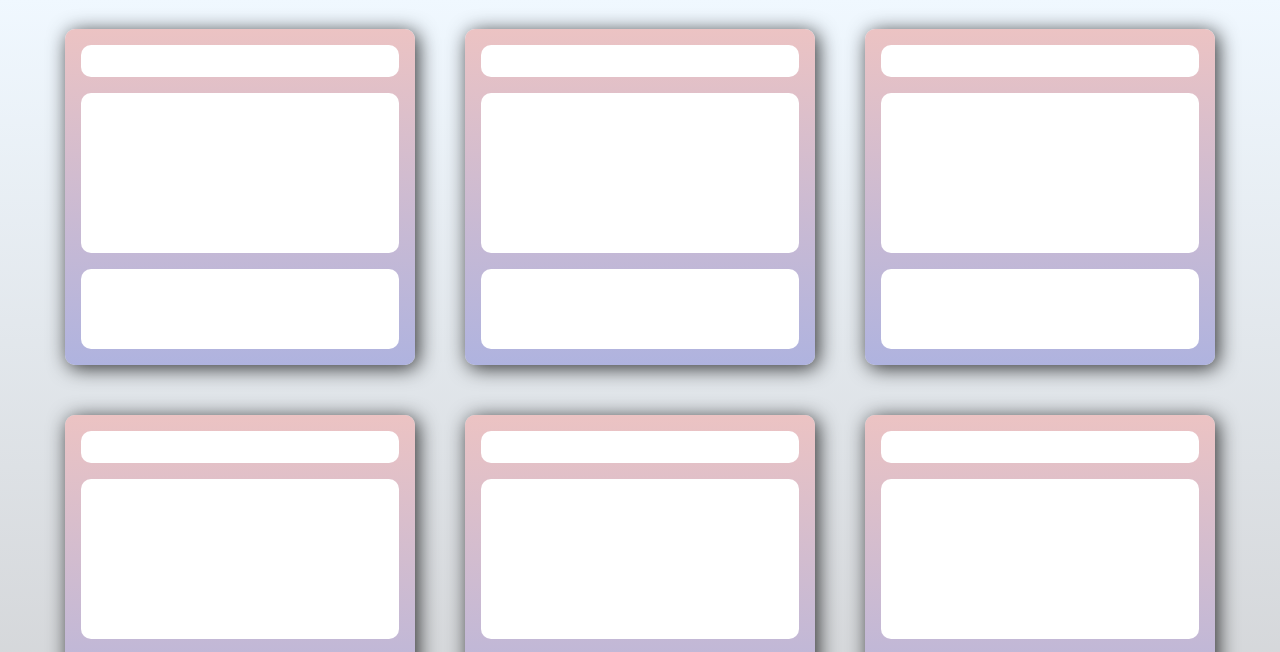
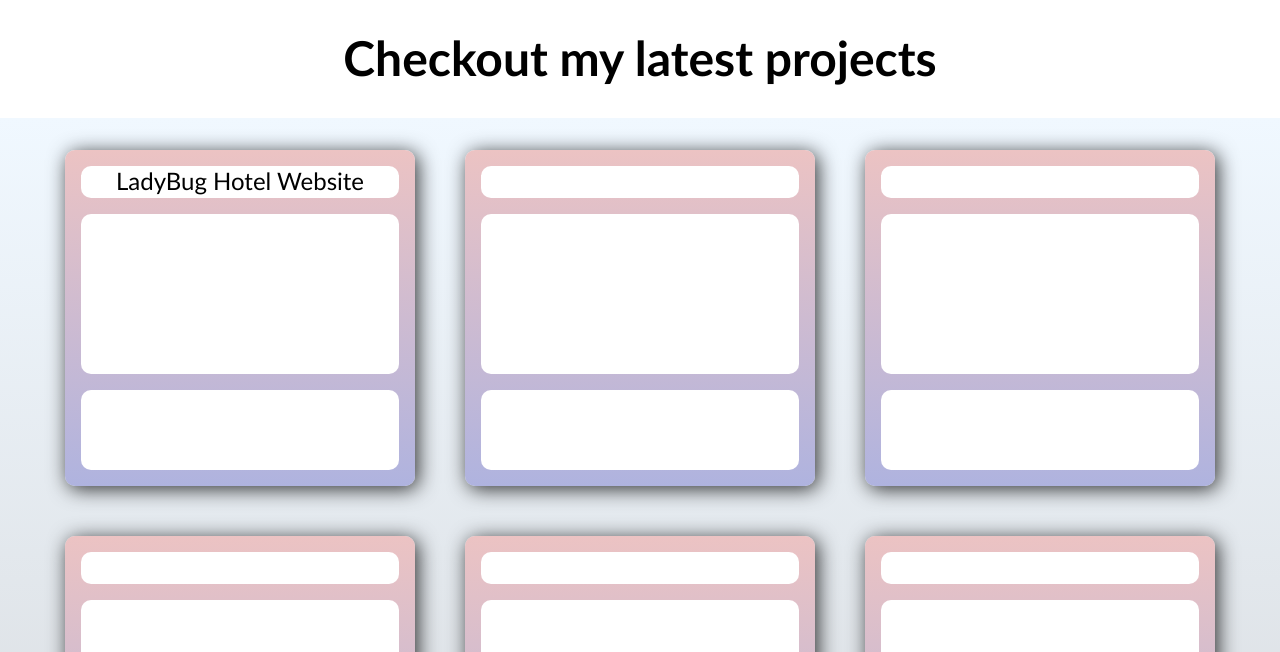
Before and after one commit to elaidina/portfolio1, a plain HTML site: page projects.html in a window 1280 px wide. Shown: the part 80-732 px from the top of the page. Drawn offline with Linux system fonts and the light colour scheme.

Commit message:
projectsH1

```diff
--- a/projects.html
+++ b/projects.html
@@ -26,10 +26,21 @@
   </ul>
   </Nav>
 
-
+<h1 class="projectsH1">Checkout my latest projects</h1>
 
 
 <section class="projectsContainer">
+
+<div class="card">
+  <div class="cardTitle">LadyBug Hotel Website</div>
+  <div class="cardPic"></div>
+  <div class="cardDesc"></div>
+</div>
+<div class="card">
+  <div class="cardTitle"></div>
+  <div class="cardPic"></div>
+  <div class="cardDesc"></div>
+</div>
 <div class="card">
   <div class="cardTitle"></div>
   <div class="cardPic"></div>
--- a/style.css
+++ b/style.css
@@ -270,6 +270,10 @@ footer {
 }
 
 /* Projects*/
+.projectsH1 {
+  background-color: transparent;
+  text-align: center;
+}
 .projectsContainer {
   padding-top: 2rem;
   min-height: 100vh;
@@ -291,11 +295,13 @@ footer {
 .card:hover {
   box-shadow: 1px 1px 10px rgba(0, 0, 0, 0.8);
 }
+
 .cardTitle {
   background-color: white;
   border-radius: 10px;
   height: 2rem;
   margin: 1rem;
+  text-align: center;
 }
 .cardPic {
   background-color: white;
```
